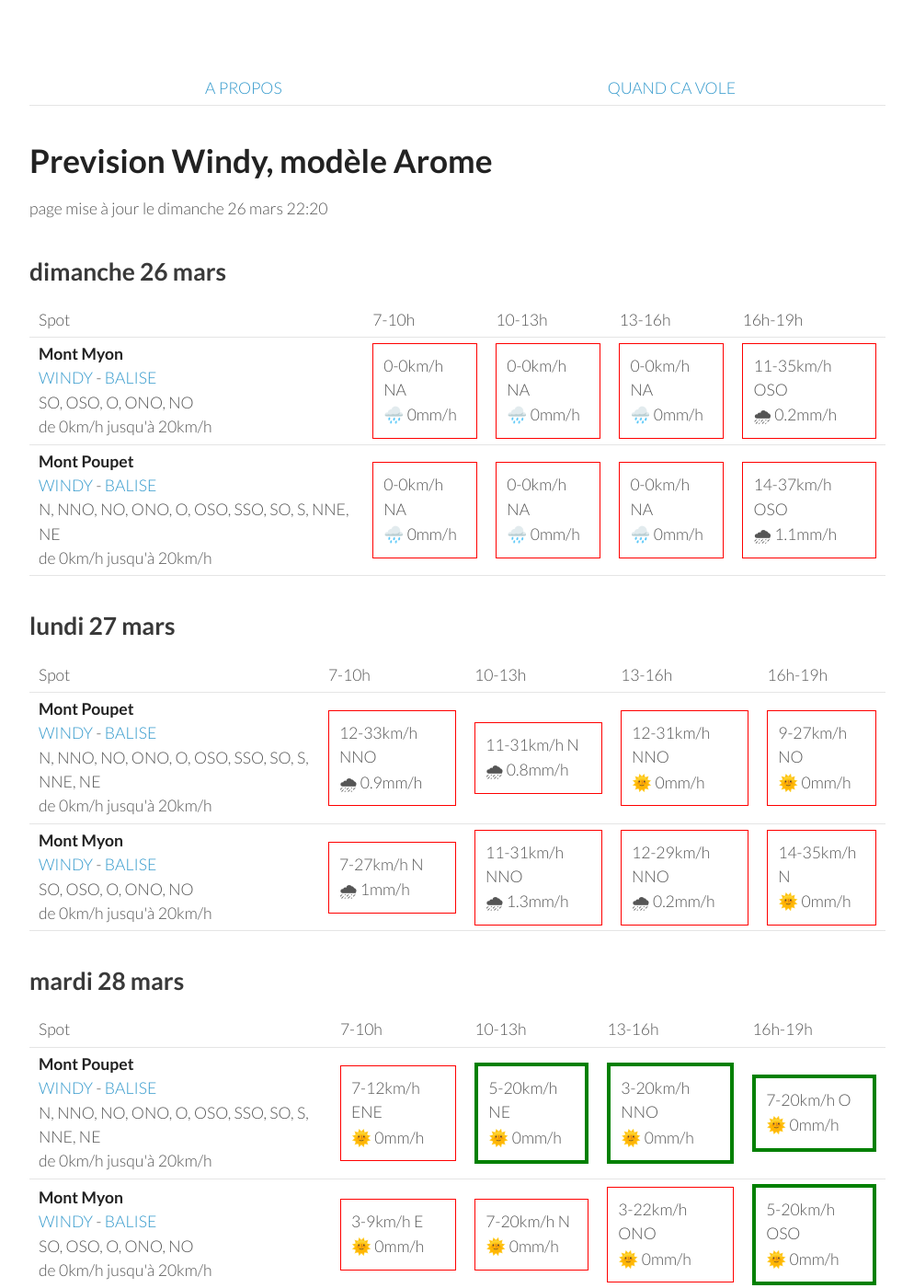
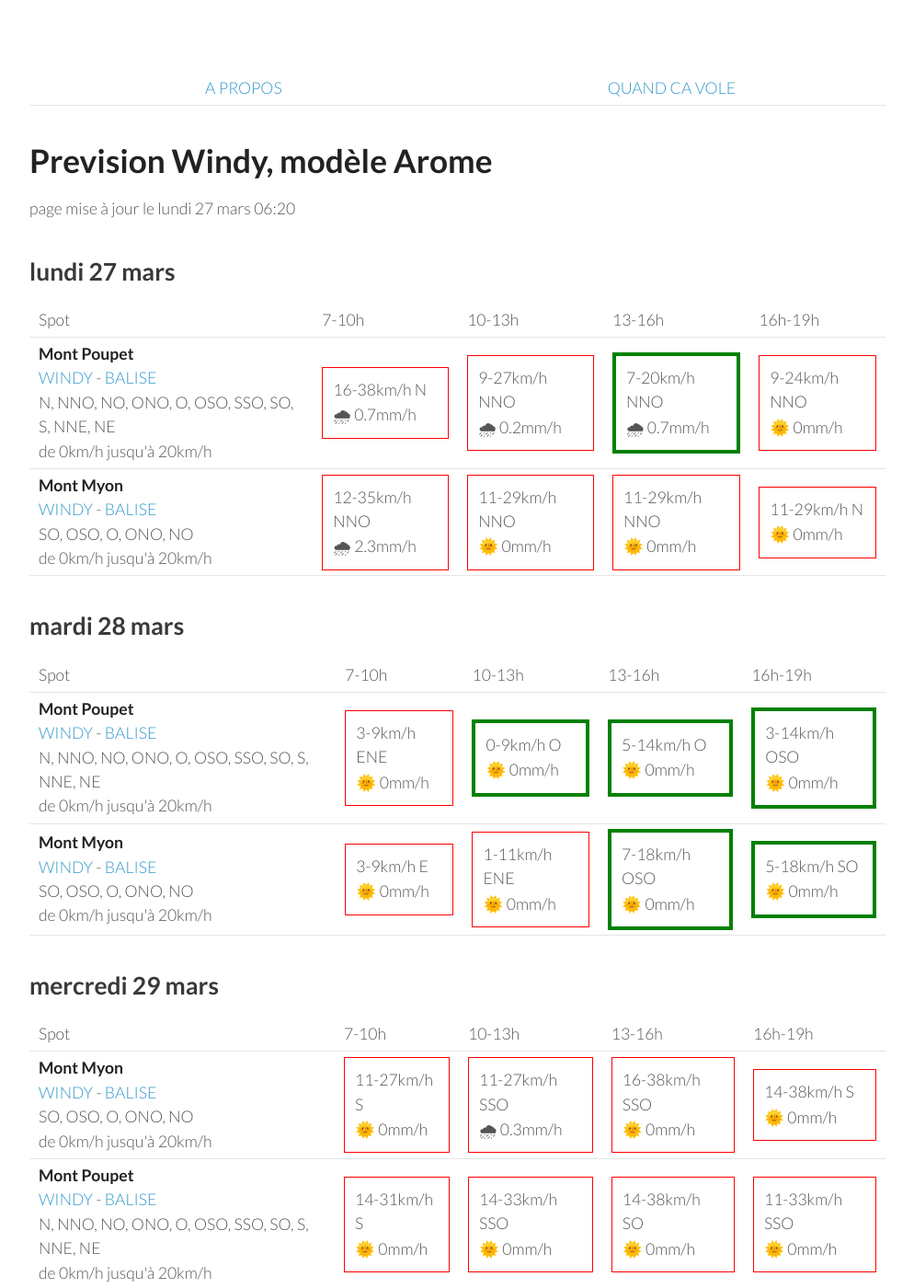
Before and after one commit to parapente-dans-le-nord/parapente-dans-le-nord.github.io, a Jekyll site: the page built from jura.markdown, in a window 1280 px wide and 1400 px high. Shown: the whole window at 92% size, without its empty margins (26-1020 px from the left). Built offline with Jekyll 4.4.1, drawn with Linux system fonts in a browser that asks for light colours; some of the changed text lies outside the part shown.

Commit message:
update index.markdown

```diff
--- a/jura.markdown
+++ b/jura.markdown
@@ -7,42 +7,8 @@ title:  "Tous les spots"
 {: .links}
 
 # Prevision Windy, modèle Arome
-page mise à jour le dimanche 26 mars 22:20
+page mise à jour le lundi 27 mars 06:20
 
-## dimanche 26 mars
-
-{::nomarkdown}
-<table>
-  <tbody>
-    <tr>
-      <td>Spot</td>
-      <td>7-10h</td>
-      <td>10-13h</td>
-      <td>13-16h</td>
-      <td>16h-19h</td>
-    </tr>
-<tr>
-        <td><strong>Mont Myon</strong><br><a href="https://windy.com/46.331/5.397?45.898,5.394,8,m:eWoagj8">WINDY</a> - <span class=""><a href="http://www.balisemeteo.com/balise.php?idBalise=70">BALISE</a> </span><br> <span class="vent-favorable">SO, OSO, O, ONO, NO</span><br><span class="force-vent">de 0km/h jusqu'à 20km/h</span> </td>
-
-            <td><div class="not-flyable"><p>0-0km/h NA</p><p>🌧️ 0mm/h</p></div></td>
-            <td><div class="not-flyable"><p>0-0km/h NA</p><p>🌧️ 0mm/h</p></div></td>
-            <td><div class="not-flyable"><p>0-0km/h NA</p><p>🌧️ 0mm/h</p></div></td>
-            <td><div class="not-flyable"><p>11-35km/h OSO</p><p>🌧 0.2mm/h</p></div></td>
-
-    </tr>
-<tr>
-        <td><strong>Mont Poupet</strong><br><a href="https://windy.com/46.970/5.876?46.541,5.876,8">WINDY</a> - <span class=""><a href="http://www.balisemeteo.com/balise.php?idBalise=92">BALISE</a> </span><br> <span class="vent-favorable">N, NNO, NO, ONO, O, OSO, SSO, SO, S, NNE, NE</span><br><span class="force-vent">de 0km/h jusqu'à 20km/h</span> </td>
-
-            <td><div class="not-flyable"><p>0-0km/h NA</p><p>🌧️ 0mm/h</p></div></td>
-            <td><div class="not-flyable"><p>0-0km/h NA</p><p>🌧️ 0mm/h</p></div></td>
-            <td><div class="not-flyable"><p>0-0km/h NA</p><p>🌧️ 0mm/h</p></div></td>
-            <td><div class="not-flyable"><p>14-37km/h OSO</p><p>🌧 1.1mm/h</p></div></td>
-
-    </tr>
-
-</tbody>
-</table>
-{:/}
 ## lundi 27 mars
 
 {::nomarkdown}
@@ -58,20 +24,20 @@ page mise à jour le dimanche 26 mars 22:20
 <tr>
         <td><strong>Mont Poupet</strong><br><a href="https://windy.com/46.970/5.876?46.541,5.876,8">WINDY</a> - <span class=""><a href="http://www.balisemeteo.com/balise.php?idBalise=92">BALISE</a> </span><br> <span class="vent-favorable">N, NNO, NO, ONO, O, OSO, SSO, SO, S, NNE, NE</span><br><span class="force-vent">de 0km/h jusqu'à 20km/h</span> </td>
 
-            <td><div class="not-flyable"><p>12-33km/h NNO</p><p>🌧 0.9mm/h</p></div></td>
-            <td><div class="not-flyable"><p>11-31km/h N</p><p>🌧 0.8mm/h</p></div></td>
-            <td><div class="not-flyable"><p>12-31km/h NNO</p><p>🌞 0mm/h</p></div></td>
-            <td><div class="not-flyable"><p>9-27km/h NO</p><p>🌞 0mm/h</p></div></td>
+            <td><div class="not-flyable"><p>16-38km/h N</p><p>🌧 0.7mm/h</p></div></td>
+            <td><div class="not-flyable"><p>9-27km/h NNO</p><p>🌧 0.2mm/h</p></div></td>
+            <td><div class="flyable"><p>7-20km/h NNO</p><p>🌧 0.7mm/h</p></div></td>
+            <td><div class="not-flyable"><p>9-24km/h NNO</p><p>🌞 0mm/h</p></div></td>
 
 
     </tr>
 <tr>
         <td><strong>Mont Myon</strong><br><a href="https://windy.com/46.331/5.397?45.898,5.394,8,m:eWoagj8">WINDY</a> - <span class=""><a href="http://www.balisemeteo.com/balise.php?idBalise=70">BALISE</a> </span><br> <span class="vent-favorable">SO, OSO, O, ONO, NO</span><br><span class="force-vent">de 0km/h jusqu'à 20km/h</span> </td>
 
-            <td><div class="not-flyable"><p>7-27km/h N</p><p>🌧 1mm/h</p></div></td>
-            <td><div class="not-flyable"><p>11-31km/h NNO</p><p>🌧 1.3mm/h</p></div></td>
-            <td><div class="not-flyable"><p>12-29km/h NNO</p><p>🌧 0.2mm/h</p></div></td>
-            <td><div class="not-flyable"><p>14-35km/h N</p><p>🌞 0mm/h</p></div></td>
+            <td><div class="not-flyable"><p>12-35km/h NNO</p><p>🌧 2.3mm/h</p></div></td>
+            <td><div class="not-flyable"><p>11-29km/h NNO</p><p>🌞 0mm/h</p></div></td>
+            <td><div class="not-flyable"><p>11-29km/h NNO</p><p>🌞 0mm/h</p></div></td>
+            <td><div class="not-flyable"><p>11-29km/h N</p><p>🌞 0mm/h</p></div></td>
 
 
     </tr>
@@ -94,10 +60,10 @@ page mise à jour le dimanche 26 mars 22:20
 <tr>
         <td><strong>Mont Poupet</strong><br><a href="https://windy.com/46.970/5.876?46.541,5.876,8">WINDY</a> - <span class=""><a href="http://www.balisemeteo.com/balise.php?idBalise=92">BALISE</a> </span><br> <span class="vent-favorable">N, NNO, NO, ONO, O, OSO, SSO, SO, S, NNE, NE</span><br><span class="force-vent">de 0km/h jusqu'à 20km/h</span> </td>
 
-            <td><div class="not-flyable"><p>7-12km/h ENE</p><p>🌞 0mm/h</p></div></td>
-            <td><div class="flyable"><p>5-20km/h NE</p><p>🌞 0mm/h</p></div></td>
-            <td><div class="flyable"><p>3-20km/h NNO</p><p>🌞 0mm/h</p></div></td>
-            <td><div class="flyable"><p>7-20km/h O</p><p>🌞 0mm/h</p></div></td>
+            <td><div class="not-flyable"><p>3-9km/h ENE</p><p>🌞 0mm/h</p></div></td>
+            <td><div class="flyable"><p>0-9km/h O</p><p>🌞 0mm/h</p></div></td>
+            <td><div class="flyable"><p>5-14km/h O</p><p>🌞 0mm/h</p></div></td>
+            <td><div class="flyable"><p>3-14km/h OSO</p><p>🌞 0mm/h</p></div></td>
 
 
     </tr>
@@ -105,9 +71,9 @@ page mise à jour le dimanche 26 mars 22:20
         <td><strong>Mont Myon</strong><br><a href="https://windy.com/46.331/5.397?45.898,5.394,8,m:eWoagj8">WINDY</a> - <span class=""><a href="http://www.balisemeteo.com/balise.php?idBalise=70">BALISE</a> </span><br> <span class="vent-favorable">SO, OSO, O, ONO, NO</span><br><span class="force-vent">de 0km/h jusqu'à 20km/h</span> </td>
 
             <td><div class="not-flyable"><p>3-9km/h E</p><p>🌞 0mm/h</p></div></td>
-            <td><div class="not-flyable"><p>7-20km/h N</p><p>🌞 0mm/h</p></div></td>
-            <td><div class="not-flyable"><p>3-22km/h ONO</p><p>🌞 0mm/h</p></div></td>
-            <td><div class="flyable"><p>5-20km/h OSO</p><p>🌞 0mm/h</p></div></td>
+            <td><div class="not-flyable"><p>1-11km/h ENE</p><p>🌞 0mm/h</p></div></td>
+            <td><div class="flyable"><p>7-18km/h OSO</p><p>🌞 0mm/h</p></div></td>
+            <td><div class="flyable"><p>5-18km/h SO</p><p>🌞 0mm/h</p></div></td>
 
 
     </tr>
@@ -130,20 +96,20 @@ page mise à jour le dimanche 26 mars 22:20
 <tr>
         <td><strong>Mont Myon</strong><br><a href="https://windy.com/46.331/5.397?45.898,5.394,8,m:eWoagj8">WINDY</a> - <span class=""><a href="http://www.balisemeteo.com/balise.php?idBalise=70">BALISE</a> </span><br> <span class="vent-favorable">SO, OSO, O, ONO, NO</span><br><span class="force-vent">de 0km/h jusqu'à 20km/h</span> </td>
 
-            <td><div class="not-flyable"><p>12-25km/h S</p><p>🌞 0mm/h</p></div></td>
-            <td><div class="not-flyable"><p>14-33km/h SSO</p><p>🌞 0mm/h</p></div></td>
+            <td><div class="not-flyable"><p>11-27km/h S</p><p>🌞 0mm/h</p></div></td>
+            <td><div class="not-flyable"><p>11-27km/h SSO</p><p>🌧 0.3mm/h</p></div></td>
             <td><div class="not-flyable"><p>16-38km/h SSO</p><p>🌞 0mm/h</p></div></td>
-            <td><div class="not-flyable"><p>14-38km/h SSO</p><p>🌞 0mm/h</p></div></td>
+            <td><div class="not-flyable"><p>14-38km/h S</p><p>🌞 0mm/h</p></div></td>
 
 
     </tr>
 <tr>
         <td><strong>Mont Poupet</strong><br><a href="https://windy.com/46.970/5.876?46.541,5.876,8">WINDY</a> - <span class=""><a href="http://www.balisemeteo.com/balise.php?idBalise=92">BALISE</a> </span><br> <span class="vent-favorable">N, NNO, NO, ONO, O, OSO, SSO, SO, S, NNE, NE</span><br><span class="force-vent">de 0km/h jusqu'à 20km/h</span> </td>
 
+            <td><div class="not-flyable"><p>14-31km/h S</p><p>🌞 0mm/h</p></div></td>
             <td><div class="not-flyable"><p>14-33km/h SSO</p><p>🌞 0mm/h</p></div></td>
-            <td><div class="not-flyable"><p>14-33km/h SSO</p><p>🌞 0mm/h</p></div></td>
-            <td><div class="not-flyable"><p>18-42km/h SO</p><p>🌞 0mm/h</p></div></td>
-            <td><div class="not-flyable"><p>12-38km/h SO</p><p>🌞 0mm/h</p></div></td>
+            <td><div class="not-flyable"><p>14-38km/h SO</p><p>🌞 0mm/h</p></div></td>
+            <td><div class="not-flyable"><p>11-33km/h SSO</p><p>🌞 0mm/h</p></div></td>
 
 
     </tr>
@@ -167,7 +133,7 @@ page mise à jour le dimanche 26 mars 22:20
         <td><strong>Mont Myon</strong><br><a href="https://windy.com/46.331/5.397?45.898,5.394,8,m:eWoagj8">WINDY</a> - <span class=""><a href="http://www.balisemeteo.com/balise.php?idBalise=70">BALISE</a> </span><br> <span class="vent-favorable">SO, OSO, O, ONO, NO</span><br><span class="force-vent">de 0km/h jusqu'à 20km/h</span> </td>
 
             <td><div class="not-flyable"><p>22-55km/h SSO</p><p>🌞 0mm/h</p></div></td>
-            <td><div class="not-flyable"><p>22-50km/h S</p><p>🌧 6mm/h</p></div></td>
+            <td><div class="not-flyable"><p>24-53km/h S</p><p>🌧 1.8mm/h</p></div></td>
             <td><div class="not-flyable"><p>20-50km/h SSO</p><p>🌧 3.1mm/h</p></div></td>
             <td><div class="not-flyable"><p>18-42km/h S</p><p>🌧 3mm/h</p></div></td>
 
@@ -176,8 +142,8 @@ page mise à jour le dimanche 26 mars 22:20
 <tr>
         <td><strong>Mont Poupet</strong><br><a href="https://windy.com/46.970/5.876?46.541,5.876,8">WINDY</a> - <span class=""><a href="http://www.balisemeteo.com/balise.php?idBalise=92">BALISE</a> </span><br> <span class="vent-favorable">N, NNO, NO, ONO, O, OSO, SSO, SO, S, NNE, NE</span><br><span class="force-vent">de 0km/h jusqu'à 20km/h</span> </td>
 
-            <td><div class="not-flyable"><p>25-57km/h SSO</p><p>🌧 0.3mm/h</p></div></td>
-            <td><div class="not-flyable"><p>22-55km/h SSO</p><p>🌧 1.7mm/h</p></div></td>
+            <td><div class="not-flyable"><p>22-55km/h SO</p><p>🌞 0mm/h</p></div></td>
+            <td><div class="not-flyable"><p>25-61km/h SSO</p><p>🌧 1.3mm/h</p></div></td>
             <td><div class="not-flyable"><p>25-57km/h SSO</p><p>🌧 2.5mm/h</p></div></td>
             <td><div class="not-flyable"><p>20-55km/h SSO</p><p>🌧 1.9mm/h</p></div></td>
 
```
